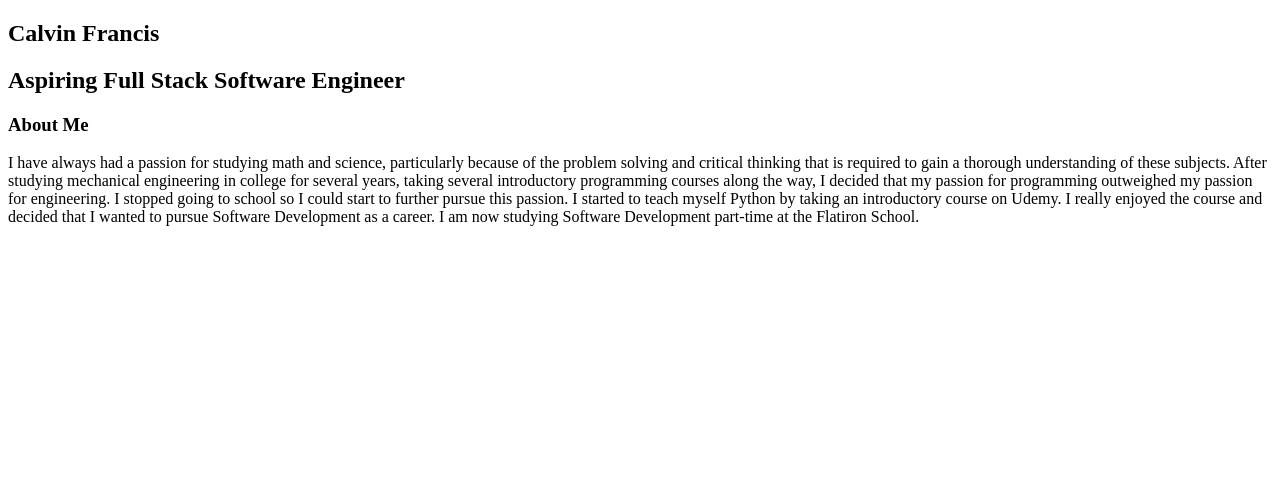
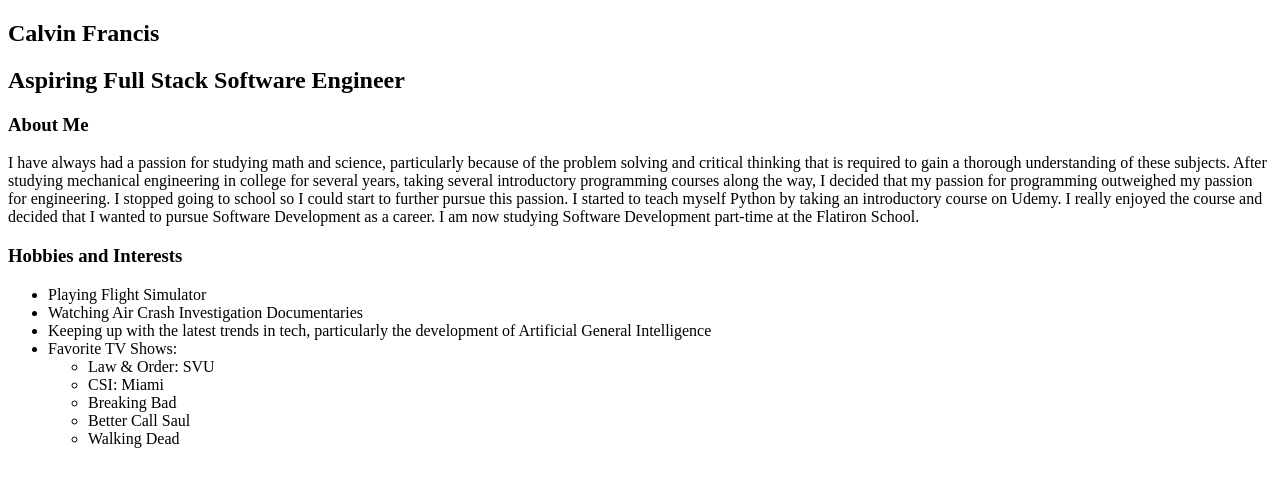
Before and after one commit to Calvinfr96/Calvinfr96.github.io, a plain HTML site: page index.html in a window 1280 px wide. Drawn offline with Linux system fonts and the light colour scheme.

Commit message:
Add Hobies and Interests Section

```diff
--- a/index.html
+++ b/index.html
@@ -15,16 +15,27 @@
         <h3>About Me</h3>
         <p>I have always had a passion for studying math and science, particularly because of the problem solving and
             critical thinking that is required to gain a thorough understanding of these subjects. After studying
-            mechanical
-            engineering in college for several years, taking several introductory programming courses along the way, I
-            decided that my passion for programming outweighed my passion for engineering. I stopped going to school so
-            I
-            could start to further pursue this passion. I started to teach myself Python by taking an introductory
-            course on
-            Udemy. I really enjoyed the course and decided that I wanted to pursue Software Development as a career. I
-            am
-            now studying Software Development part-time
-            at the Flatiron School. </p>
+            mechanical engineering in college for several years, taking several introductory programming courses along
+            the way, I decided that my passion for programming outweighed my passion for engineering. I stopped going to
+            school so I could start to further pursue this passion. I started to teach myself Python by taking an
+            introductory course on Udemy. I really enjoyed the course and decided that I wanted to pursue Software
+            Development as a career. I am now studying Software Development part-time at the Flatiron School. </p>
+        <h3>Hobbies and Interests</h3>
+        <ul>
+            <li>Playing Flight Simulator</li>
+            <li>Watching Air Crash Investigation Documentaries</li>
+            <li>Keeping up with the latest trends in tech, particularly the development of Artificial General
+                Intelligence</li>
+            <li>Favorite TV Shows:
+                <ul>
+                    <li>Law & Order: SVU</li>
+                    <li>CSI: Miami</li>
+                    <li>Breaking Bad</li>
+                    <li>Better Call Saul</li>
+                    <li>Walking Dead</li>
+                </ul>
+            </li>
+        </ul>
     </section>
 
 </body>
```
